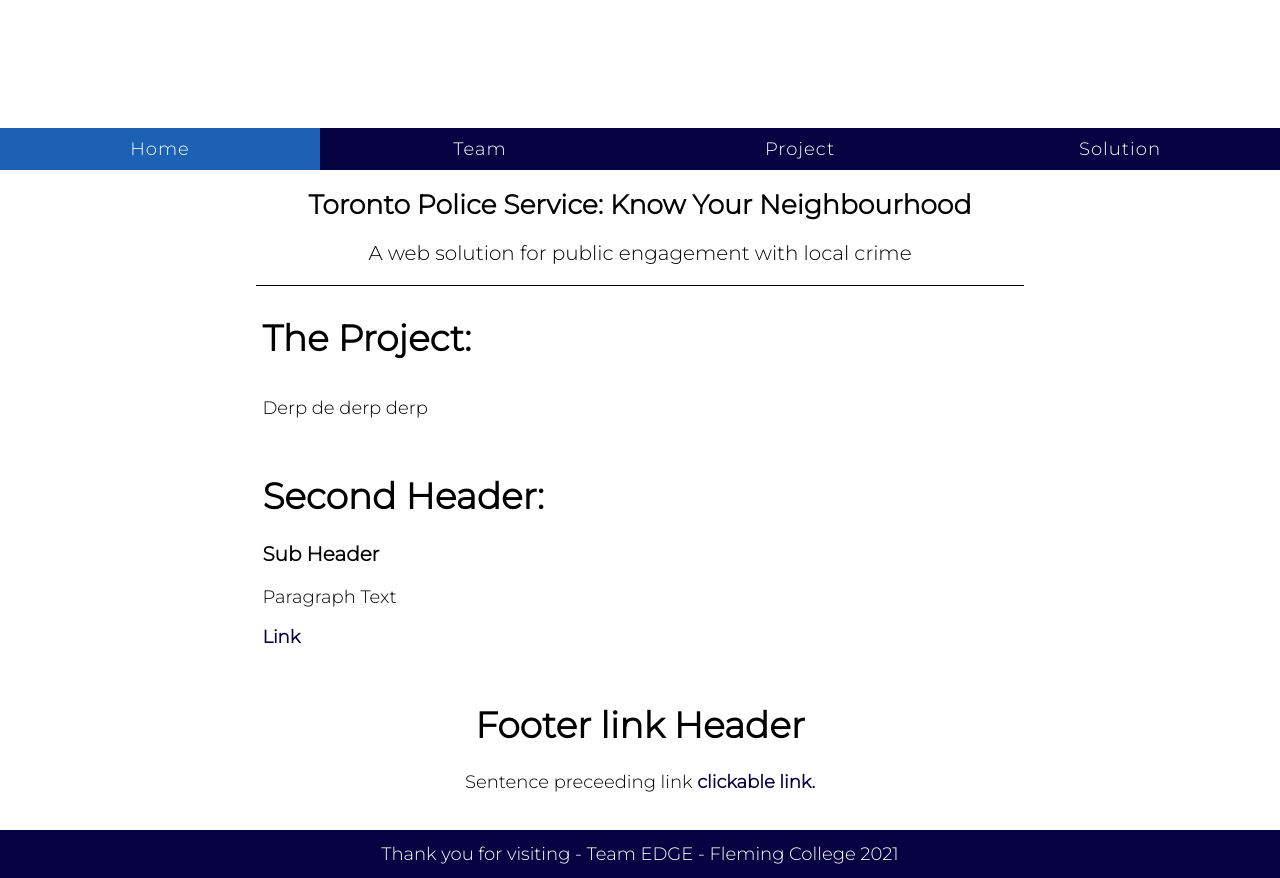
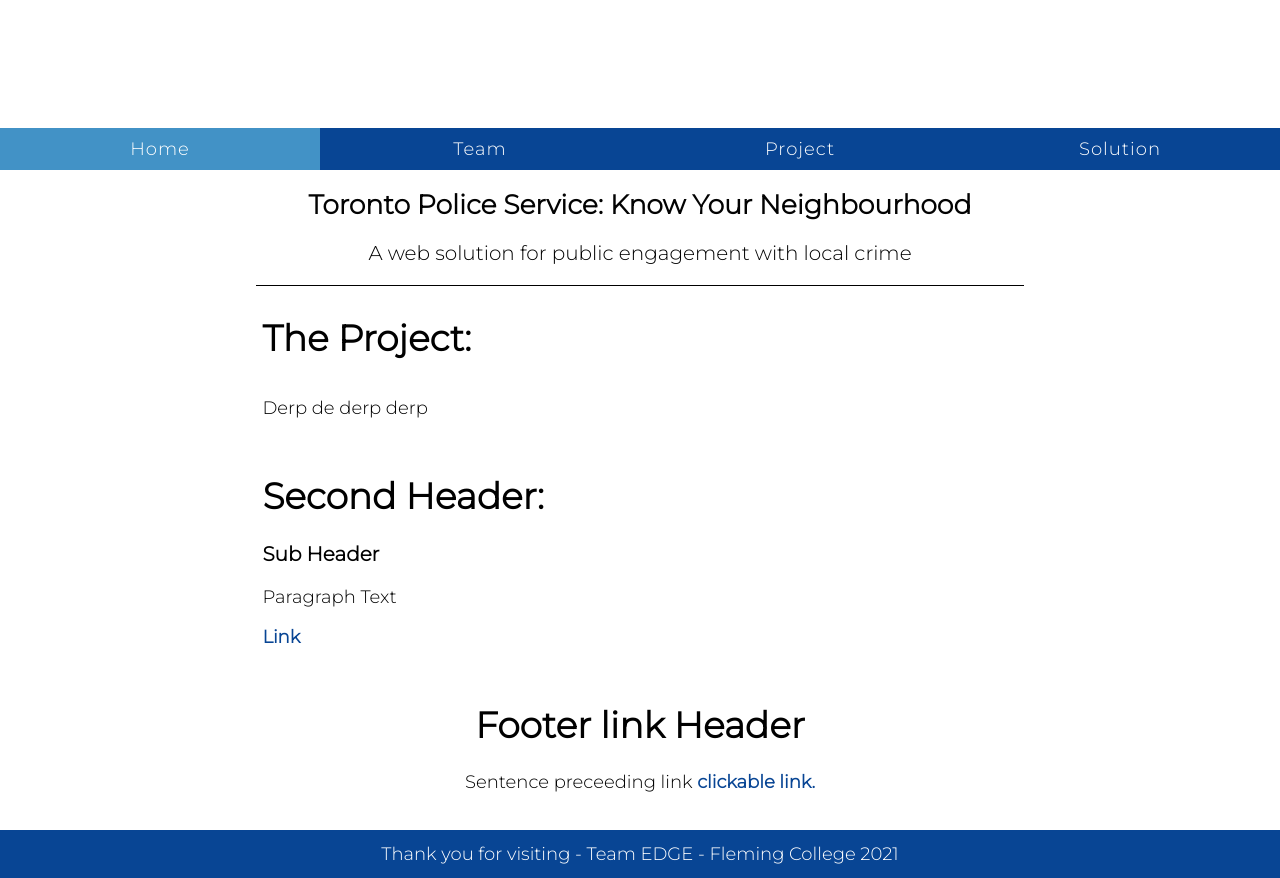
Before and after one commit to DaleGLangford/TPSwebcommunications_Draft, a plain HTML site: page index.html in a window 1280 px wide. Drawn offline with Linux system fonts and the light colour scheme.

Commit message:
Dale - colours changes to match ColorBrewer Colourblind safe

```diff
--- a/style.css
+++ b/style.css
@@ -23,7 +23,7 @@
 	padding:0;
 	top:0;
 	overflow: hidden;
-	background-color: #070342;
+	background-color: #084594;
 	position: sticky;
 	display:flex;
 	justify-content: center;
@@ -46,7 +46,7 @@
 }
 
 li a:focus{
-	border-color:#2c98ce;
+	border-color:#9c6af1;
 	background-color:#fafafa;
 	color:#020202;
 	font-weight: bold;
@@ -55,7 +55,7 @@
 
 
 li a:hover{
-	background-color:#2c98ce;
+	background-color:#9ecae1;
 	color:#181717;
 	font-weight: bold;
 
@@ -63,7 +63,7 @@
 
 .active{
 	display: block;
-	background-color:#1d61b5;
+	background-color:#4292c6;
 }
 
 @media only screen and (max-width: 350px) {
@@ -81,17 +81,17 @@
 .link{
 	font-weight:bold;
 	text-decoration: none;
-	color:#070342;
+	color:#084594;
 }
 
 .link:hover{
-	color:#1d61b5;
+	color:#4292c6;
 	font-size: 15pt;
 
 }
 
 .link:focus{
-	background-color: #05eeee;
+	background-color: #9c6af1;
 	color:#000000;
 }
 
@@ -355,7 +355,7 @@
 /* ################# Footer ################# */
 
 .footer {
-	background-color: #070342;
+	background-color: #084594;
 	position: static;
 	width: 100%;
 	bottom: 0px;
```
